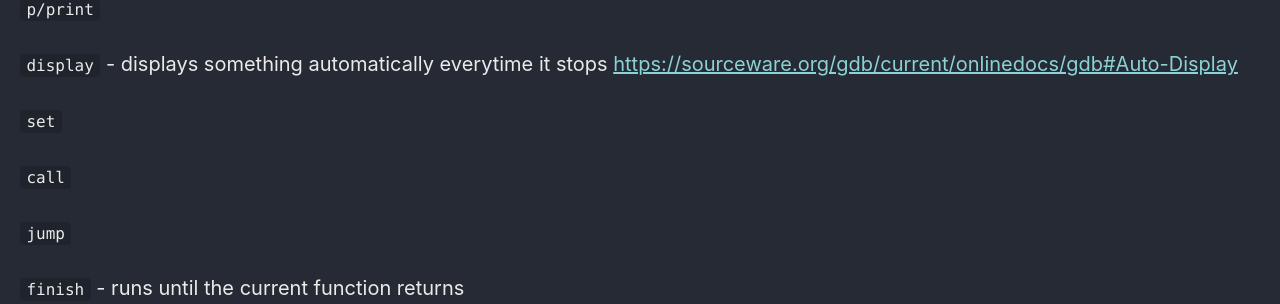
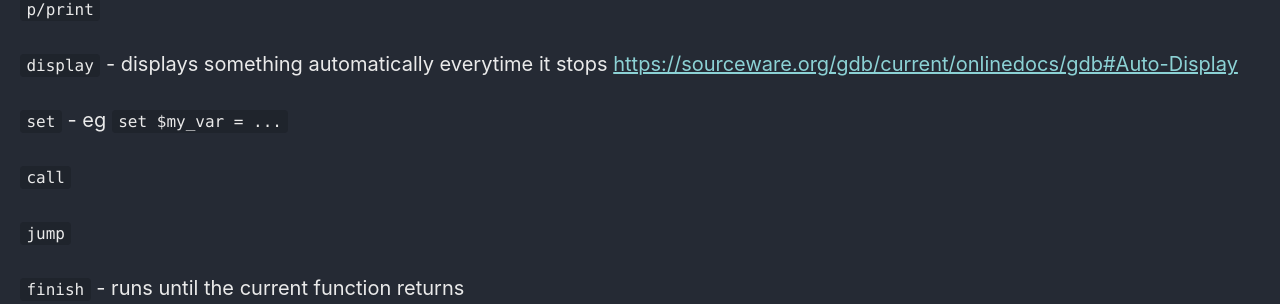
Before and after one commit to Connor-McCartney/Connor-McCartney.github.io, a Jekyll site: the page built from _pages/misc/gdb.md, in a window 1280 px wide. Shown: the part 1896-2200 px from the top of the page. Built offline with Jekyll 4.4.1, drawn with Linux system fonts in a browser that asks for light colours; cached includes are drawn as plain includes.

Commit message:
Update gdb.md

```diff
--- a/_pages/misc/gdb.md
+++ b/_pages/misc/gdb.md
@@ -77,7 +77,7 @@ n -  number of elements
 
 `display` - displays something automatically everytime it stops  <https://sourceware.org/gdb/current/onlinedocs/gdb#Auto-Display>
 
-`set`
+`set` - eg `set $my_var = ...`
 
 `call`
 
```
